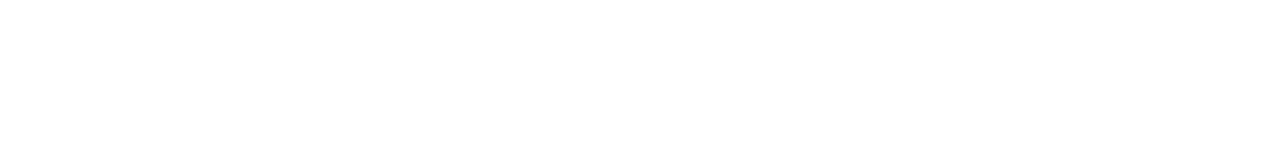
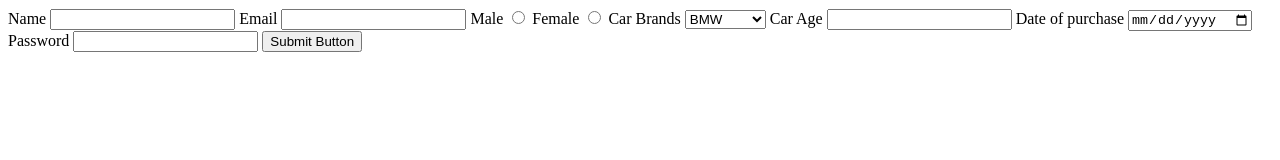
Before and after one commit to acciojob/car-insurance-form-RAMESHKALLAKURI, a website: page main.html in a window 1280 px wide. Drawn offline with Linux system fonts and the light colour scheme.

Commit message:
created a submission

```diff
--- a/main.html
+++ b/main.html
@@ -8,6 +8,30 @@
 
 <body>
 	<!-- the entire body must be written by student -->
+	<form method="post">
+		<label for="name">Name</label>
+		<input type="text" id="name" name="Name" required >
+		<label for="email">Email</label>
+		<input type="email" name="Email" id="email" required>
+		<label for="gender_m">Male</label>
+		<input type="radio" name="Gender" id="gender_m" required>
+		<label for="gender_f">Female</label>
+		<input type="radio" name="Gender" id="gender_f" required>
+		<label for="cars">Car Brands</label>
+		<select>
+			<option value="BMW">BMW</option>
+			<option value="Audi">Audi</option>
+			<option value="Mercedez">Mercedez</option>
+		</select>
+		<label for="carage">Car Age</label>
+		<input type="number" name="Car Age" id="carage" required>
+		<label for="dop">Date of purchase</label>
+		<input type="Date" name="Date of purchase" id="dop" required>
+		<label for="password">Password</label>
+		<input type="password" name="Password" id="password" required>
+		<button type="submit">Submit Button</button>
+	</form>
+	</form>
     <script type="text/javascript" src="./script.js">
 </script>
 
```
